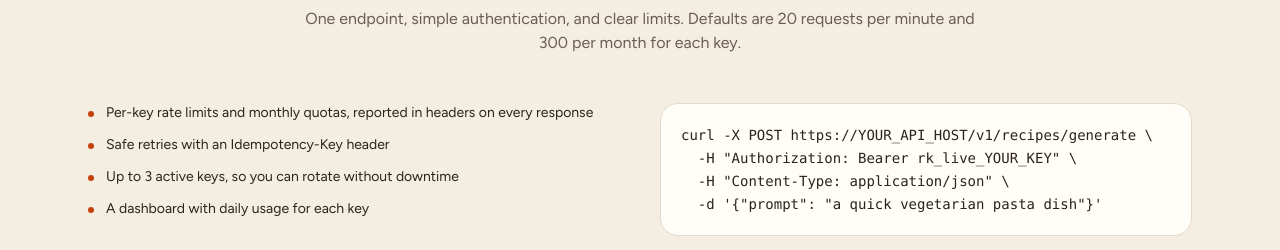
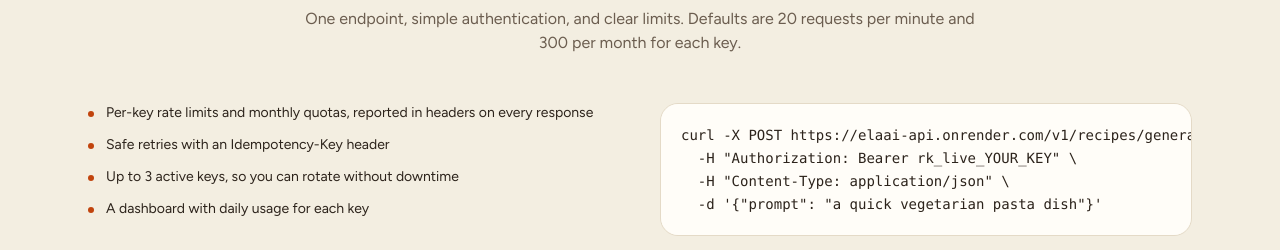
Before and after one commit to anasPalakkal/Recipe-AI-Assistant-, a Next.js app in the folder apps/web/: page / in a window 1280 px wide. Shown: the part 2680-2930 px from the top of the page. Built offline with nearby package versions, Linux system fonts and the light colour scheme; no server answers.

Commit message:
docs: use the real API host in the curl examples
Replaced the YOUR_API_HOST placeholder with the deployed Render host in the developers page and docs/api.md.

```diff
--- a/apps/web/components/marketing/developers.tsx
+++ b/apps/web/components/marketing/developers.tsx
@@ -2,7 +2,7 @@ import Link from "next/link";
 import { buttonVariants } from "@/components/ui/button";
 import { SectionHeading } from "./section-heading";
 
-const CURL_EXAMPLE = `curl -X POST https://YOUR_API_HOST/v1/recipes/generate \\
+const CURL_EXAMPLE = `curl -X POST https://elaai-api.onrender.com/v1/recipes/generate \\
   -H "Authorization: Bearer rk_live_YOUR_KEY" \\
   -H "Content-Type: application/json" \\
   -d '{"prompt": "a quick vegetarian pasta dish"}'`;
```
Also changed, not shown: 1 other file (tests, documents, lock files or other folders).
